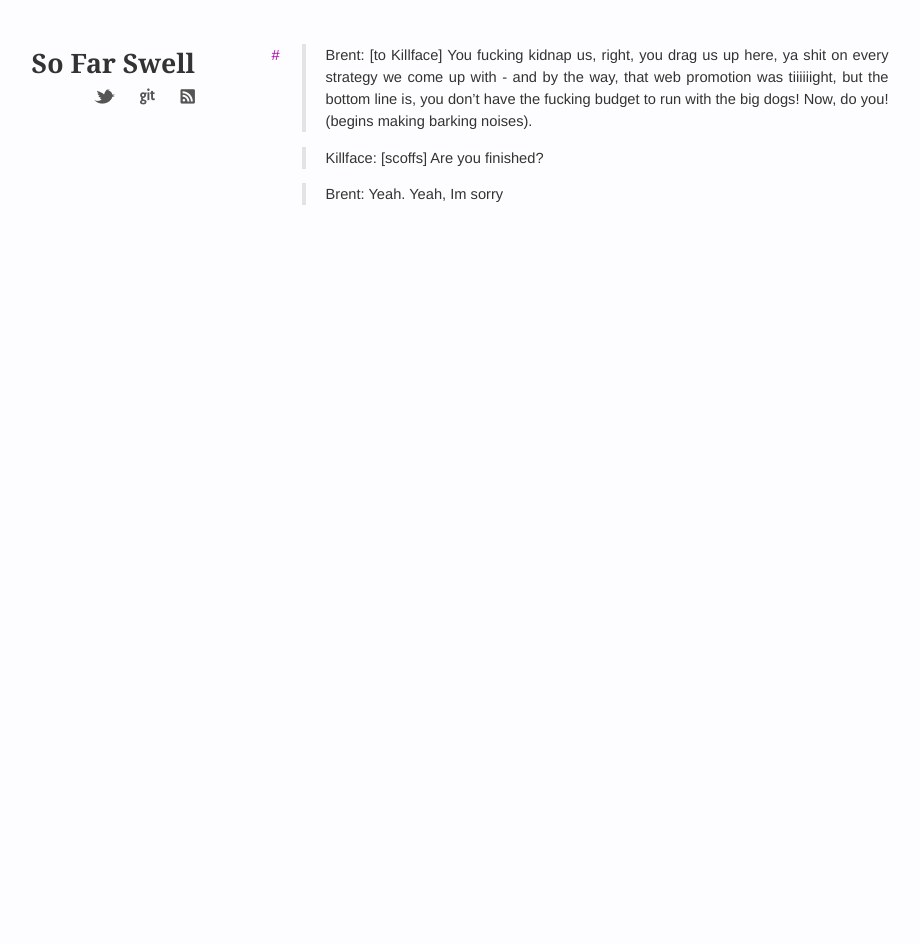
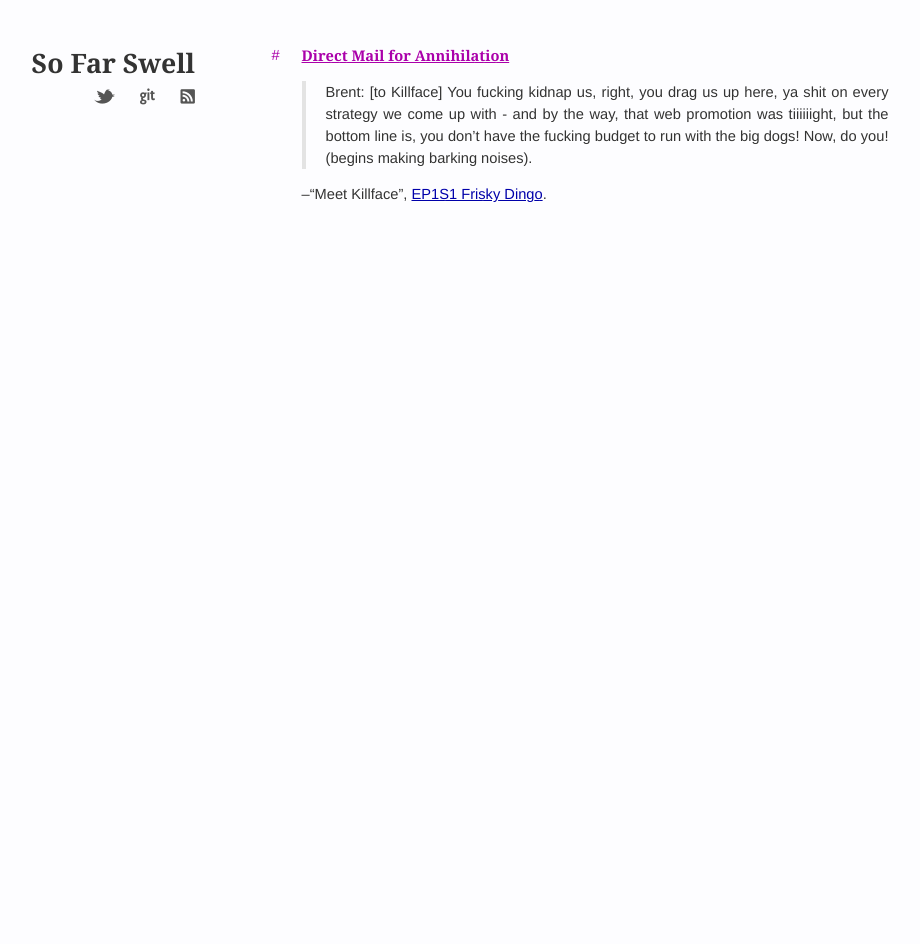
Before and after one commit to neiltron/neiltron.github.com, a Jekyll site: the page built from _posts/tumblr/2011-09-19-killface.md, in a window 1280 px wide. Shown: the whole page, without its empty margins (45-965 px from the left). Built offline with Jekyll 4.4.1, drawn with Linux system fonts in a browser that asks for light colours; Markdown is read by kramdown in place of the engine named in the settings.

Commit message:
cleanups

```diff
--- a/_posts/tumblr/2011-09-19-killface.md
+++ b/_posts/tumblr/2011-09-19-killface.md
@@ -1,13 +1,9 @@
 ---
 layout: post
-title: ""
+title: "Direct Mail for Annihilation"
 tags:
 ---
-> Brent:
->   [to Killface] You fucking kidnap us, right, you drag us up here, ya shit on every strategy we come up with - and by the way, that web promotion was tiiiiiight, but the bottom line is, you don’t have the fucking budget to run with the big dogs! Now, do you! (begins making barking noises).
+> Brent: [to Killface]
+> You fucking kidnap us, right, you drag us up here, ya shit on every strategy we come up with - and by the way, that web promotion was tiiiiiight, but the bottom line is, you don’t have the fucking budget to run with the big dogs! Now, do you! (begins making barking noises).
 
-> Killface:
->   [scoffs] Are you finished?
-
-> Brent:
->   Yeah. Yeah, Im sorry
+--"Meet Killface", <a href='http://www.adultswim.com/videos/frisky-dingo/meet-killface/' target='_blank'>EP1S1 Frisky Dingo</a>.
```
Also changed, not shown: _posts/tumblr/2011-04-03-a-friends-apartment-in-philadelphia-its-in-a-former-school.md (deleted, +0 -6 lines), _posts/tumblr/2011-04-21-holman.md (deleted, +0 -42 lines), _posts/tumblr/2011-06-10-hustler-homie.md (+1 -1 lines), _posts/tumblr/2011-07-16-blu.md (deleted, +0 -10 lines), _posts/tumblr/2011-09-16-design-in-holland.md (deleted, +0 -19 lines), _posts/tumblr/2011-10-04-elon-musk.md (+4 -4 lines), _posts/tumblr/2011-11-15-jackolantern-im-danny-tanner.md (+1 -2 lines), 11 other files.
